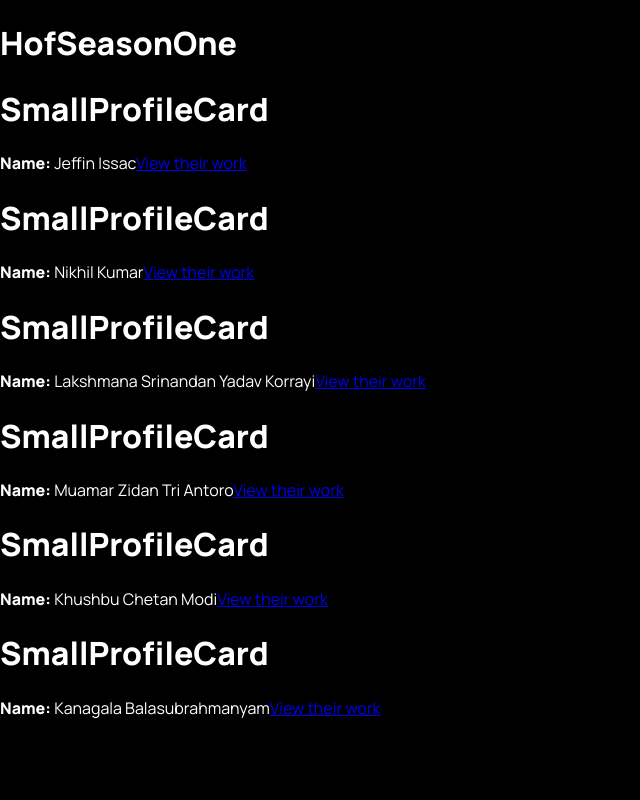
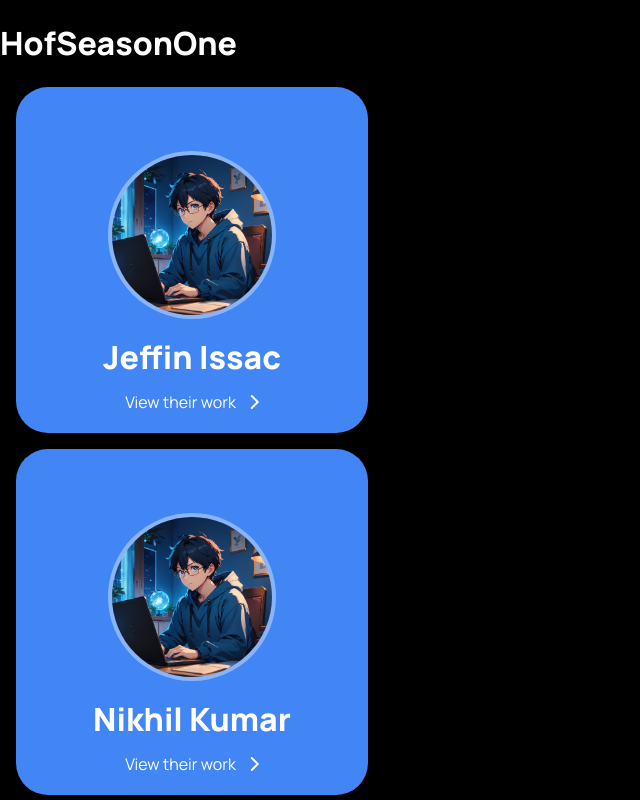
Before and after one commit to devsForFun/devsForFun, a React (Vite) app: page /hall-of-fame/s1 in a window 1280 px wide. Shown: the top 800 px of the page, without its empty margins (0-640 px from the left). Built offline with nearby package versions, Linux system fonts and the light colour scheme.

Commit message:
Completed designing the SmallProfileCard

```diff
--- a/src/hallOfFame/s1/SmallProfileCard.css
+++ b/src/hallOfFame/s1/SmallProfileCard.css
@@ -0,0 +1,43 @@
+.s1-spcard {
+  max-width: 320px;
+  border-radius: 32px;
+  display: flex;
+  flex-direction: column;
+  justify-content: center;
+  align-items: center;
+  padding: 4rem 1rem 1rem 1rem;
+  margin: 1rem;
+}
+
+.s1-spcard > img {
+  width: 160px;
+  border-radius: 50%;
+  padding: 0.25rem;
+}
+
+.s1-spcard > p {
+  font-weight: 800;
+  font-size: 2rem;
+  margin: 1rem auto 0.5rem auto;
+  color: white;
+  width: 300px;
+  text-align: center;
+  white-space: nowrap;
+  overflow: hidden;
+  text-overflow: ellipsis;
+}
+
+.s1-spcard > a {
+  color: white;
+  border-radius: 3rem;
+  text-decoration: none;
+  padding: 0.25rem 1rem;
+  /* backdrop-filter: blur(10px); */
+  display: flex;
+  align-items: baseline;
+  justify-content: space-between;
+}
+
+.s1-spcard > a:hover {
+  background-color: #00000022;
+}
--- a/src/hallOfFame/s1/SmallProfileCard.jsx
+++ b/src/hallOfFame/s1/SmallProfileCard.jsx
@@ -1,13 +1,35 @@
 import { Link, BrowserRouter } from "react-router-dom";
+import blueImg from "../../s1/assets/images/blue.png";
+import blueImg2 from "../../s1/assets/images/blue-2.png";
+import redImg from "../../s1/assets/images/red.png";
+import "./SmallProfileCard.css";
 
 export const SmallProfileCard = ({ person }) => {
   const url = "/hall-of-fame/s1/" + person.username;
+  let color = person.vibe;
+  let secColor;
+  let img;
+  if (color == "red") {
+    color = "#ea4335";
+    secColor = "#f28b82";
+    img = redImg;
+  } else if (color == "blue") {
+    color = "#4285f4";
+    secColor = "#8ab4f8";
+    if (person.gender == "male") {
+      img = blueImg2;
+    } else {
+      img = blueImg;
+    }
+  }
   return (
-    <div>
-      <h1>SmallProfileCard</h1>
-      <b>Name: </b>
-      <span>{person.name}</span>
-      <Link to={url}>View their work</Link>
+    <div className="s1-spcard" style={{ backgroundColor: color }}>
+      <img src={img} alt="" style={{ backgroundColor: secColor }} />
+      <p>{person.name}</p>
+      <Link to={url}>
+        <span>View their work</span>&nbsp;&nbsp;&nbsp;&nbsp;
+        <i class="fa-solid fa-chevron-right"></i>
+      </Link>
     </div>
   );
 };
```
